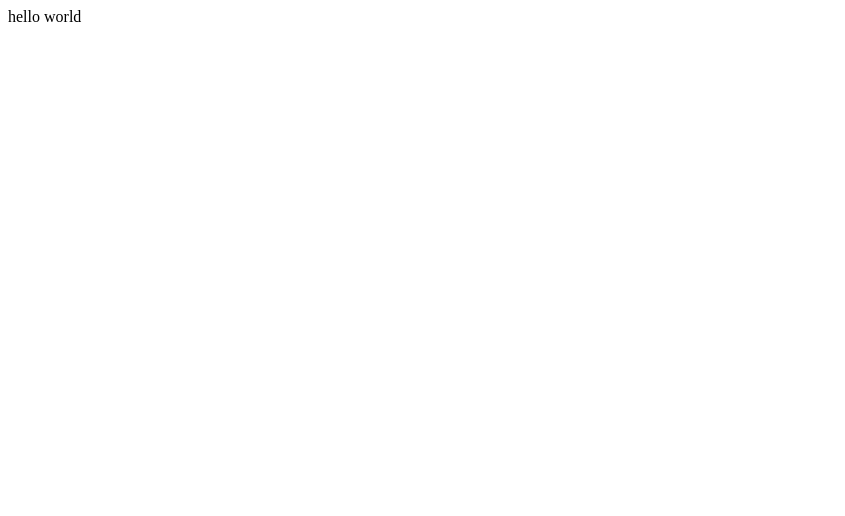
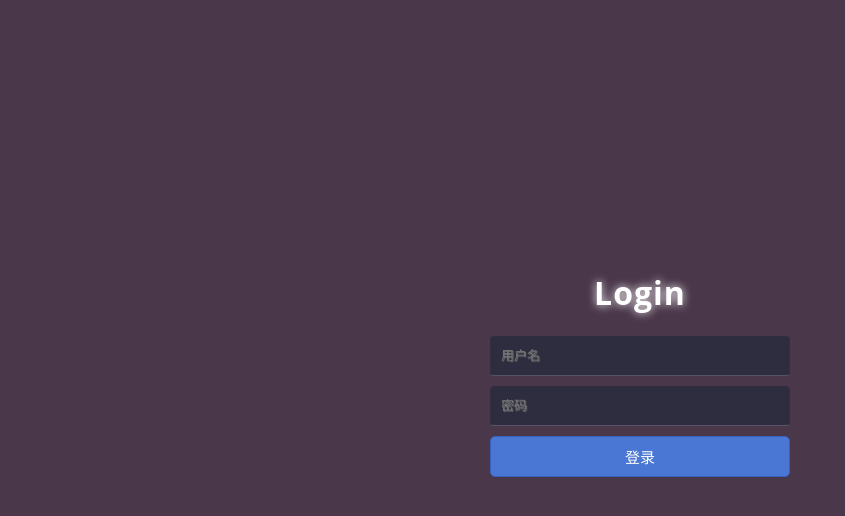
Before and after one commit to vanBlayt/city-person, a React (Create React App) app: page / in a window 1280 px wide. Shown: the top 516 px of the page, without its empty margins (0-845 px from the left). Built offline with nearby package versions, Linux system fonts and the light colour scheme.

Commit message:
feat: login page 40%

```diff
--- a/package.json
+++ b/package.json
@@ -10,6 +10,7 @@
     "@types/node": "^12.0.0",
     "@types/react": "^17.0.0",
     "@types/react-dom": "^17.0.0",
+    "node-sass": "^6.0.1",
     "react": "^17.0.2",
     "react-dom": "^17.0.2",
     "react-scripts": "4.0.3",
--- /dev/null
+++ b/src/Login/index.scss
@@ -0,0 +1,59 @@
+html {
+  width: 100%;
+  height: 100%;
+  overflow: hidden;
+  font-style: sans-serif;
+}
+body {
+  width: 100%;
+  height: 100%;
+  font-family: "Open Sans", sans-serif;
+  margin: 0;
+  background-color: #4a374a;
+}
+#login {
+  position: absolute;
+  top: 50%;
+  left: 50%;
+  margin: -150px 0 0 -150px;
+  width: 300px;
+  height: 300px;
+
+  h1 {
+    color: #fff;
+    text-shadow: 0 0 10px;
+    letter-spacing: 1px;
+    text-align: center;
+    font-size: 2em;
+    margin: 0.67em 0;
+  }
+  .login-input {
+    width: 278px;
+    height: 18px;
+    margin-bottom: 10px;
+    outline: none;
+    padding: 10px;
+    font-size: 13px;
+    color: #fff;
+    text-shadow: 1px 1px 1px;
+    border-top: 1px solid #312e3d;
+    border-left: 1px solid #312e3d;
+    border-right: 1px solid #312e3d;
+    border-bottom: 1px solid #56536a;
+    border-radius: 4px;
+    background-color: #2d2d3f;
+  }
+  .but {
+    width: 300px;
+    min-height: 20px;
+    display: block;
+    background-color: #4a77d4;
+    border: 1px solid #3762bc;
+    color: #fff;
+    padding: 9px 14px;
+    font-size: 15px;
+    line-height: normal;
+    border-radius: 5px;
+    margin: 0;
+  }
+}
--- /dev/null
+++ b/src/Login/index.tsx
@@ -0,0 +1,16 @@
+import React from 'react';
+import './index.scss';
+function Login() {
+  return (
+    <div id="login">
+      <h1>Login</h1>
+      <form method="post">
+        <input className='login-input' type="text" required placeholder="用户名" name="u"></input>
+        <input className='login-input' type="password" required placeholder="密码" name="p"></input>
+        <button className="but" type="submit">登录</button>
+      </form>
+    </div>
+  );
+}
+
+export default Login;
--- a/src/index.tsx
+++ b/src/index.tsx
@@ -1,9 +1,10 @@
 import React from 'react';
 import ReactDOM from 'react-dom';
+import Login from './Login';
 
 ReactDOM.render(
   <React.StrictMode>
-    <div>hello world</div>
+    <Login/>
   </React.StrictMode>,
   document.getElementById('root')
 );
```
Also changed, not shown: 1 other file (tests, documents, lock files or other folders).
